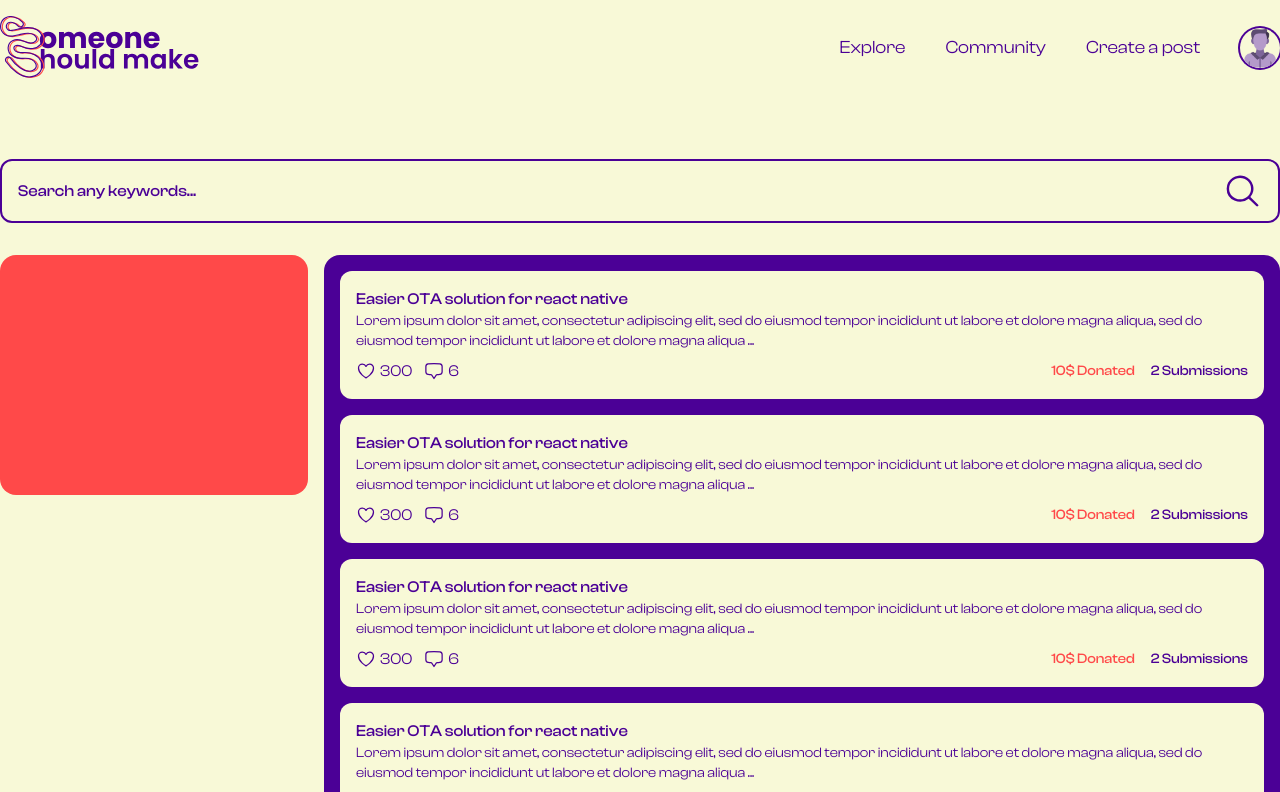
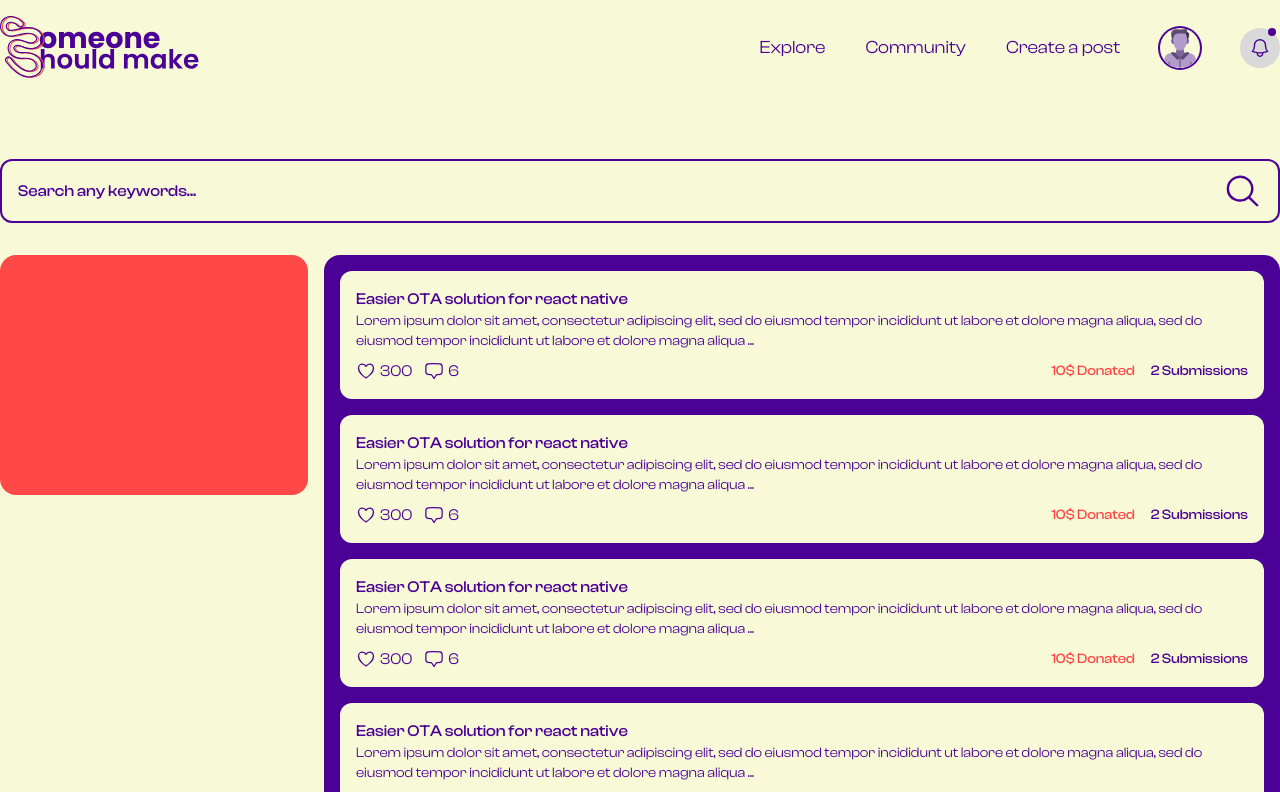
Before and after one commit to monsef123/someoneshouldmake, a Next.js app: page /explore in a window 1280 px wide. Shown: the top 792 px of the page. Built offline with nearby package versions, Linux system fonts and the light colour scheme.

Commit message:
Add notification bell button

```diff
--- a/components/header-nav/index.tsx
+++ b/components/header-nav/index.tsx
@@ -23,6 +23,19 @@ export default function HeaderNavigation() {
 					<li>
 						<ProfileAvatar />
 					</li>
+					<li>
+						<button className="w-10 h-10 bg-primary-soft rounded-full flex items-center justify-center relative">
+							<Image
+								src="/images/icons/bell.svg"
+								width={22}
+								height={22}
+								alt=""
+							/>
+							<div
+								className="w-2 h-2 rounded-full bg-primary-light absolute top-0 right-1"
+							/>
+						</button>
+					</li>
 				</ul>
 			</nav>
 		</header>
```
Also changed, not shown: public/images/icons/bell.svg (added).
